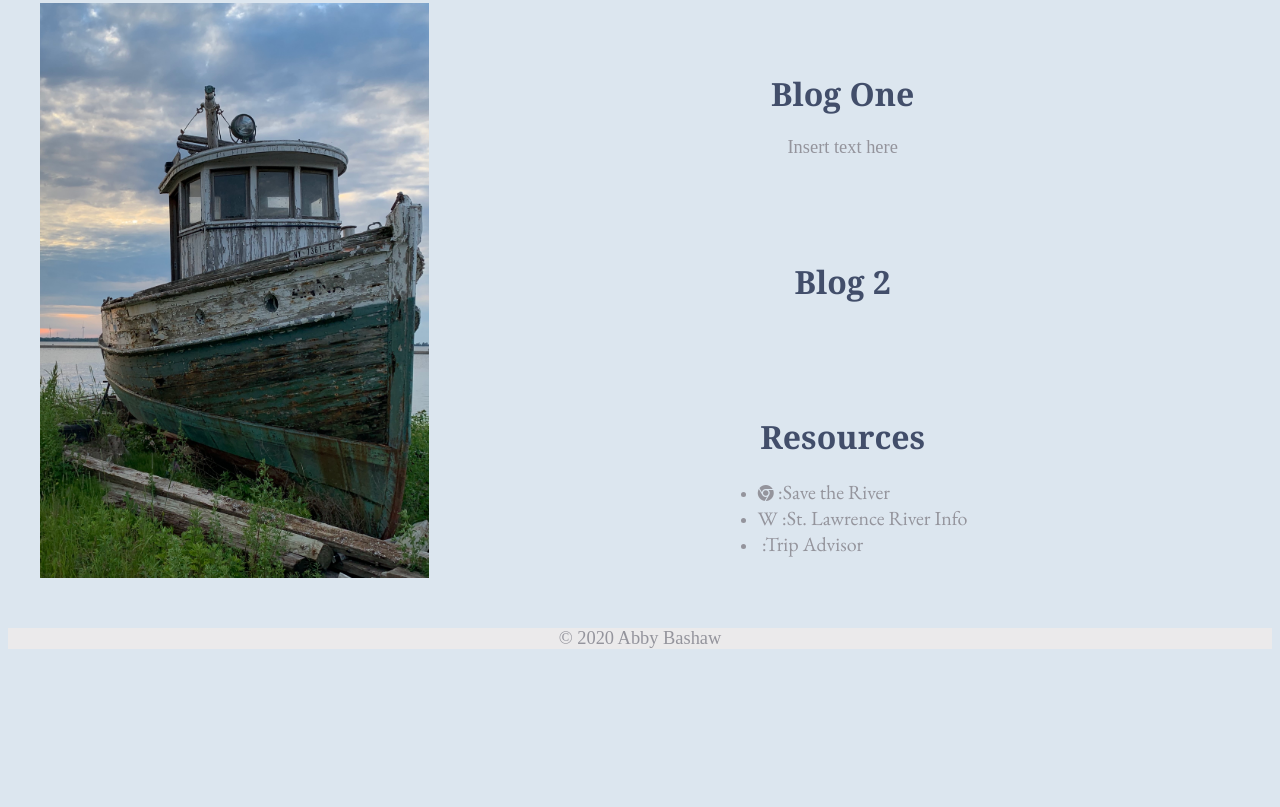
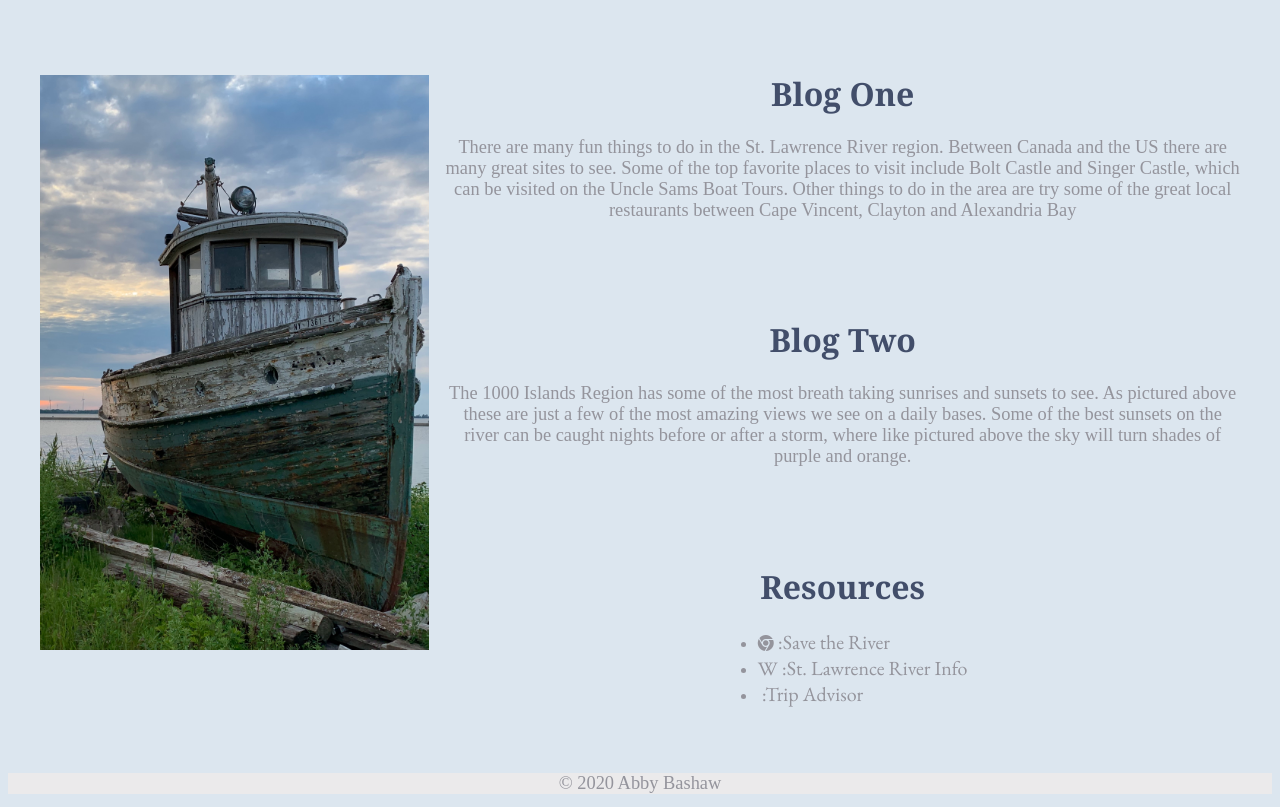
Before and after one commit to abbybashaw14/Tribute-2, a plain HTML site: page index.html in a window 1280 px wide. Shown: the part 934-1741 px from the top of the page. Before the commit the page ends 1596 px from the top, so only its background shows below. Drawn offline with nearby package versions, Linux system fonts and the light colour scheme; some icons are missing.

Commit message:
added in writing for blogs

```diff
--- a/index.html
+++ b/index.html
@@ -38,10 +38,11 @@
   <img class="wall" src="img/theanna2.jpg" alt="the anna"/>
   <div class="article-one">
     <h1>Blog One</h1>
-    <p>Insert text here</p>
+    <p>There are many fun things to do in the St. Lawrence River region. Between Canada and the US there are many great sites to see. Some of the top favorite places to visit include Bolt Castle and Singer Castle, which can be visited on the Uncle Sams Boat Tours. Other things to do in the area are try some of the great local restaurants between Cape Vincent, Clayton and Alexandria Bay</p>
   </div>
   <div class="article-two">
-    <h1>Blog 2</h1>
+    <h1>Blog Two</h1>
+    <p>The 1000 Islands Region has some of the most breath taking sunrises and sunsets to see. As pictured above these are just a few of the most amazing views we see on a daily bases. Some of the best sunsets on the river can be caught nights before or after a storm, where like pictured above the sky will turn shades of purple and orange. </p>
   </div>
   <div class="article-three">
     <h1>Resources</h1>
```
